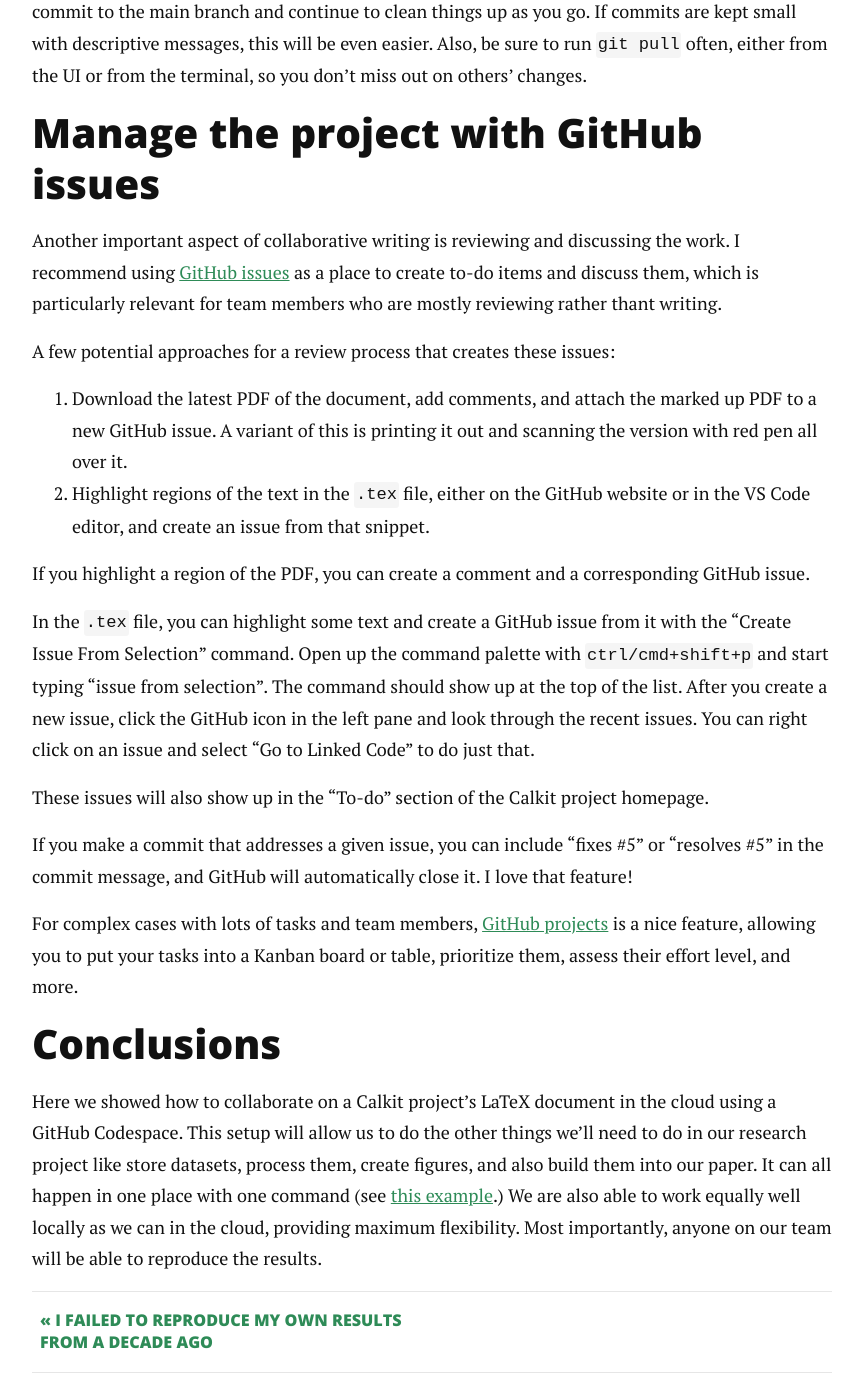
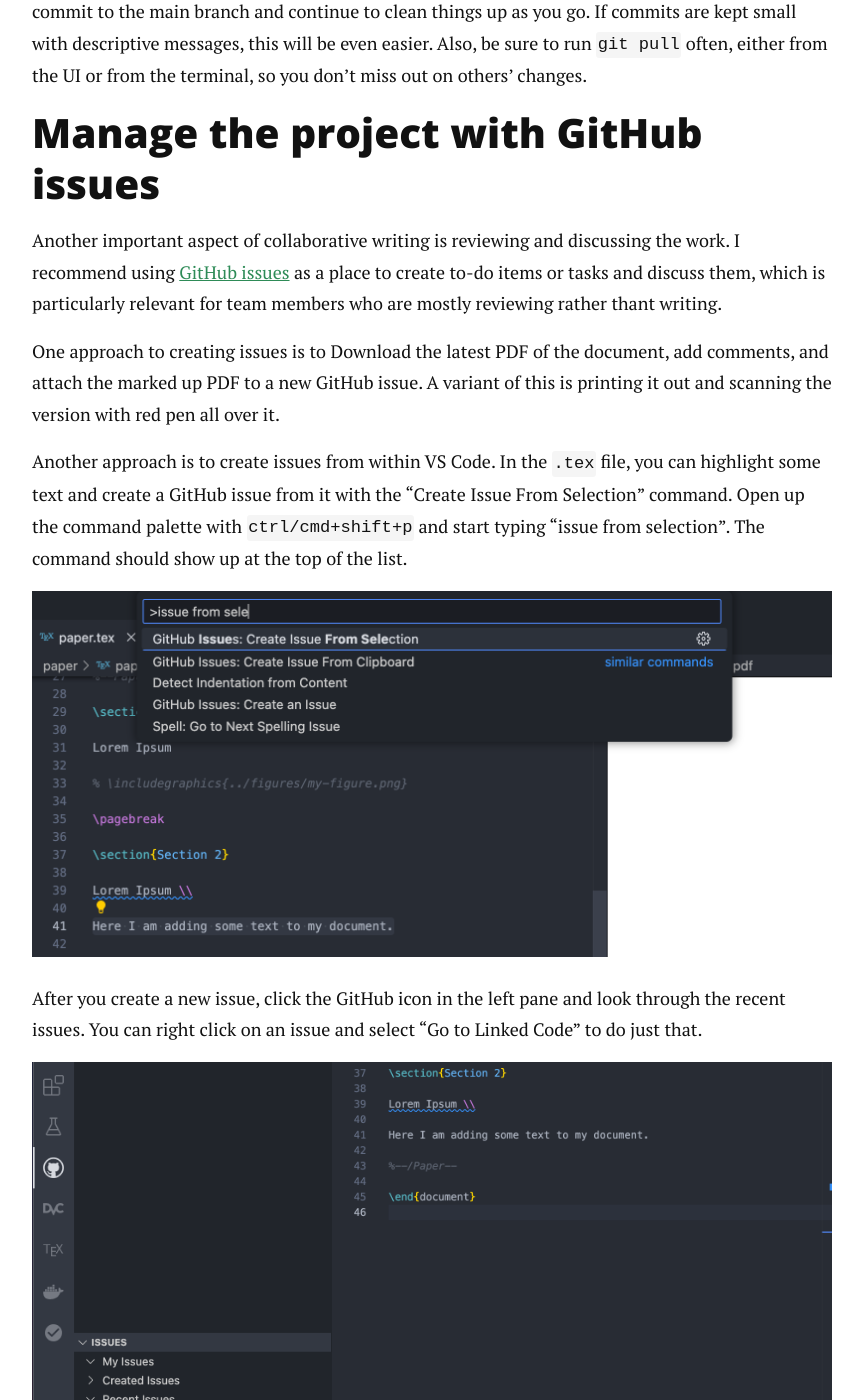
Before and after one commit to petebachant/petebachant.github.io, a Jekyll site: the page built from _posts/2024-12-13-latex-collab.markdown, in a window 1280 px wide and 1400 px high, scrolled down 8645 px. Shown: the whole window, without its empty margins (208-1071 px from the left). Built offline with Jekyll 4.4.1, drawn with Linux system fonts in a browser that asks for light colours; nearby versions of some CDN libraries; comment, search, counter and statistics services are not loaded; some of the changed text lies outside the part shown.

Commit message:
Clean up issues section

```diff
--- a/_posts/2024-12-13-latex-collab.markdown
+++ b/_posts/2024-12-13-latex-collab.markdown
@@ -310,47 +310,47 @@
 and discussing the work.
 I recommend using
 [GitHub issues](https://docs.github.com/en/issues)
-as a place to create to-do items
+as a place to create to-do items or tasks
 and discuss them,
 which is particularly relevant for team members who are mostly
 reviewing rather thant writing.
 
-A few potential approaches for a review process that creates these issues:
+One approach to creating issues is to
+Download the latest PDF of the document, add comments, and attach
+the marked up PDF to a new GitHub issue.
+A variant of this is printing it out and scanning the version with red pen
+all over it.
 
-1. Download the latest PDF of the document, add comments, and attach
-   the marked up PDF to a new GitHub issue.
-   A variant of this is printing it out and scanning the version with red pen
-   all over it.
-2. Highlight regions of the text in the `.tex` file,
-   either on the GitHub website or in the VS Code editor,
-   and create an issue from that snippet.
-
-If you highlight a region of the PDF, you can create a comment
-and a corresponding GitHub issue.
-
+Another approach is to create issues from within VS Code.
 In the `.tex` file, you can highlight some text and create a GitHub
 issue from it with the "Create Issue From Selection" command.
 Open up the command palette with `ctrl/cmd+shift+p` and
 start typing "issue from selection".
 The command should show up at the top of the list.
+
+![Creating issue from VS Code](/images/latex-collab/issue-from-selection.png)
+
 After you create a new issue,
 click the GitHub icon in the left pane and look through the recent issues.
 You can right click on an issue and select "Go to Linked Code" to do just
 that.
 
-These issues will also show up in the "To-do" section of the Calkit project
-homepage.
+![Go to linked code.](/images/latex-collab/go-to-linked-code.png)
 
 If you make a commit that addresses a given issue,
 you can include "fixes #5" or "resolves #5" in the commit message,
+referencing the issue number,
 and GitHub will automatically close it.
-I love that feature!
+I love that feature and use it often.
 
 For complex cases with lots of tasks and team members,
 [GitHub projects](https://docs.github.com/en/issues/planning-and-tracking-with-projects/learning-about-projects/about-projects)
 is a nice feature,
 allowing you to put your tasks into a Kanban board or table,
 prioritize them, assess their effort level, and more.
+Also note that these GitHub issues will also show up in
+the "To-do" section on the Calkit project homepage,
+and can be created and closed from there as well.
 
 ## Conclusions
 
```
